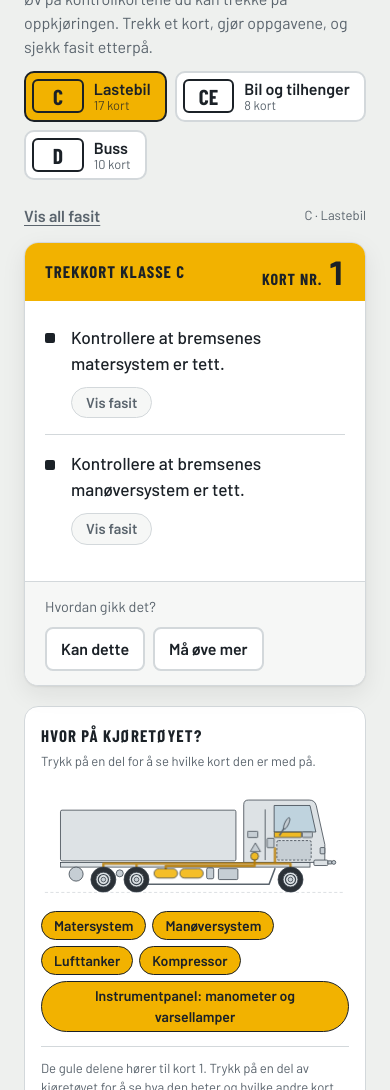
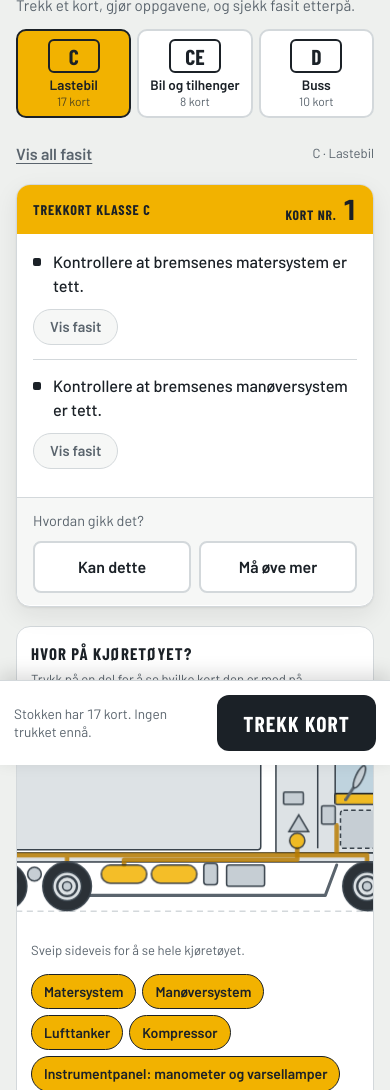
Before and after one commit to seiknes-ui/trekk, a plain HTML site: page index.html in a window 390 px wide. Shown: the part 79-1169 px from the top of the page. Drawn offline with nearby package versions, Linux system fonts and the light colour scheme; a web font is replaced by a local one.

Commit message:
Bedre mobilvisning: viewport, fast trekk-knapp nederst og sveipbar illustrasjon
Co-Authored-By: Claude Opus 5.5 <noreply@anthropic.com>

```diff
--- a/index.html
+++ b/index.html
@@ -1,3 +1,9 @@
+<!doctype html>
+<html lang="no">
+<head>
+<meta charset="utf-8">
+<meta name="viewport" content="width=device-width, initial-scale=1, viewport-fit=cover">
+<meta name="theme-color" content="#F2B200">
 <title>Trekkort yrkessjåfør</title>
 <meta name="claude:viewport-fit-sides" content="cover">
 <link rel="preconnect" href="https://fonts.googleapis.com">
@@ -58,7 +64,11 @@
   --c1: #6FA8E8; --c2: #F0605A; --lamp-red: #FF5A4E; --lamp-amber: #FFB52E;
 }
 * { box-sizing: border-box; }
+[hidden] { display: none !important; }
+html { -webkit-text-size-adjust: 100%; text-size-adjust: 100%; }
+:root { padding-top: env(safe-area-inset-top, 0px); }
 body {
+  margin: 0; -webkit-tap-highlight-color: transparent;
   background: var(--bg); color: var(--ink);
   font-family: var(--f-body); font-size: 16px; line-height: 1.5;
   padding-left: max(16px, env(safe-area-inset-left, 0px));
@@ -298,6 +308,65 @@ footer { color: var(--muted); font-size: .85rem; }
 .simopts select { font: inherit; padding: 4px 8px; border-radius: 6px; border: 1.5px solid var(--line); background: var(--surface); color: var(--ink); }
 .simmsg { margin: 0; min-height: 1.5em; font-weight: 600; }
 
+/* Trykkflater */
+.btn-fasit { min-height: 36px; padding: 6px 16px; }
+.mini { min-height: 36px; min-width: 42px; }
+.part { padding: 6px 12px; }
+.link-btn { padding: 8px 0; }
+.card { scroll-margin-top: 12px; }
+.ctl { -webkit-touch-callout: none; }
+.swipe { display: none; }
+
+/* Mobil og nettbrett: trekk-knappen blir en fast bunnlinje */
+@media (max-width: 860px) {
+  body { padding-bottom: calc(100px + env(safe-area-inset-bottom, 0px)); }
+  .drawbar {
+    position: fixed; left: 0; right: 0; bottom: 0; z-index: 15;
+    display: grid; grid-template-columns: minmax(0, 1fr) auto; align-items: center; gap: 12px;
+    border-radius: 0; border-width: 1px 0 0;
+    padding: 10px max(16px, env(safe-area-inset-right, 0px)) calc(10px + env(safe-area-inset-bottom, 0px)) max(16px, env(safe-area-inset-left, 0px));
+    box-shadow: 0 -6px 18px rgba(0, 0, 0, .14);
+  }
+  .drawbar .draw { order: 2; width: auto; padding: 12px 26px; font-size: 1.35rem; }
+  .drawbar .deckinfo { order: 1; font-size: .85rem; line-height: 1.3; }
+  .toast { bottom: calc(92px + env(safe-area-inset-bottom, 0px)); }
+}
+
+/* Telefon */
+@media (max-width: 600px) {
+  body { padding-top: 14px; }
+  .wrap { gap: 16px; }
+  header { gap: 12px; }
+  .brand h1 { font-size: 1.9rem; }
+  .brand p { font-size: .95rem; }
+  .classes { display: grid; grid-template-columns: repeat(3, minmax(0, 1fr)); width: 100%; gap: 6px; }
+  .cls { flex-direction: column; gap: 4px; padding: 8px 4px; text-align: center; min-width: 0; }
+  .cls b { font-size: .85rem; }
+  .cls small { font-size: .75rem; }
+  .card-head { padding: 10px 16px; }
+  .card-head .kl { font-size: .88rem; }
+  .card-head .nr { font-size: 1.8rem; }
+  .card-head .nr small { font-size: .85rem; }
+  .card-body { padding: 2px 16px 14px; }
+  .task { padding: 14px 0; }
+  .q { font-size: 1.02rem; grid-template-columns: 10px minmax(0, 1fr); gap: 10px; }
+  .q::before { width: 8px; height: 8px; }
+  .task-actions { padding-left: 0; }
+  .fasit { margin-left: 0; }
+  .card-foot { padding: 12px 16px; }
+  .card-foot .lead { width: 100%; }
+  .rate { width: 100%; display: grid; grid-template-columns: 1fr 1fr; }
+  .rate button { padding: 12px 8px; }
+  .panel { padding: 14px; }
+  .vehwrap { overflow-x: auto; margin: 0 -14px; padding: 0 14px 6px; -webkit-overflow-scrolling: touch; scrollbar-width: thin; }
+  .vehwrap .vehicle { min-width: 600px; }
+  .vehwrap .v-CE { min-width: 860px; }
+  .swipe { display: block; }
+  .controls { grid-template-columns: repeat(2, minmax(0, 1fr)); }
+  .ctl { min-height: 52px; }
+  .grid { grid-template-columns: repeat(auto-fill, minmax(52px, 1fr)); }
+}
+
 @media (prefers-reduced-motion: reduce) {
   .card, .switch, .switch::after, .draw { transition: none; }
   .fasit { animation: none; }
@@ -305,6 +374,8 @@ footer { color: var(--muted); font-size: .85rem; }
   .gauge .n1, .gauge .n2 { transition: none; }
 }
 </style>
+</head>
+<body>
 
 <div class="wrap">
   <header>
@@ -332,7 +403,8 @@ footer { color: var(--muted); font-size: .85rem; }
             <h2>Hvor på kjøretøyet?</h2>
             <span class="hint">Trykk på en del for å se hvilke kort den er med på.</span>
           </div>
-          <div id="vehicle"></div>
+          <div class="vehwrap" id="vehicle"></div>
+          <span class="hint swipe">Sveip sideveis for å se hele kjøretøyet.</span>
           <div class="parts" id="parts"></div>
           <div class="zinfo" id="zinfo"></div>
         </div>
@@ -383,18 +455,18 @@ footer { color: var(--muted); font-size: .85rem; }
     </section>
 
     <aside>
-      <div class="panel">
+      <div class="panel drawbar">
         <button class="draw" id="draw" type="button">Trekk kort</button>
         <p class="deckinfo" id="deckinfo"></p>
+      </div>
+
+      <div class="panel">
+        <h2>Alle kort</h2>
         <label class="opt" for="onlyWarn">
           <input type="checkbox" id="onlyWarn">
           <span class="switch" aria-hidden="true"></span>
           Trekk bare kort jeg må øve på
         </label>
-      </div>
-
-      <div class="panel">
-        <h2>Alle kort</h2>
         <div class="progress">
           <div class="bar" id="bar"></div>
           <div class="legend" id="legend"></div>
@@ -722,7 +794,7 @@ const combo = () => `
 function renderVehicle() {
   const w = { C: 790, CE: 1120, D: 800 }[cls];
   const body = { C: truck, CE: combo, D: bus }[cls]();
-  $("vehicle").innerHTML = `<svg class="vehicle" viewBox="0 0 ${w} 285" role="group" aria-label="Illustrasjon av ${DATA[cls].name.toLowerCase()}">
+  $("vehicle").innerHTML = `<svg class="vehicle v-${cls}" viewBox="0 0 ${w} 285" role="group" aria-label="Illustrasjon av ${DATA[cls].name.toLowerCase()}">
     <line class="ground" x1="10" y1="273" x2="${w - 10}" y2="273"/>${body}</svg>`;
   vehicleCls = cls;
 }
@@ -738,6 +810,20 @@ function applyVis() {
   $("zinfo").innerHTML = `<span class="hint">De gule delene hører til kort ${current + 1}. Trykk på en del av kjøretøyet for å se hva den heter og hvilke andre kort den er med på.</span>`;
   $("simPanel").hidden = !v.sim;
   if (v.sim) $("simTry").textContent = SIM_TRY[v.sim];
+  requestAnimationFrame(centerVehicle);
+}
+
+/* På smal skjerm kan tegningen scrolles sideveis: vis de markerte delene */
+function centerVehicle() {
+  const w = $("vehicle");
+  if (w.scrollWidth <= w.clientWidth + 1) return;
+  const hl = [...w.querySelectorAll(".z.hl")];
+  if (!hl.length) return;
+  const base = w.getBoundingClientRect();
+  let l = Infinity, r = -Infinity;
+  hl.forEach(g => { const b = g.getBoundingClientRect(); l = Math.min(l, b.left); r = Math.max(r, b.right); });
+  const c = (l + r) / 2 - base.left + w.scrollLeft;
+  w.scrollTo({ left: c - w.clientWidth / 2, behavior: reduced ? "auto" : "smooth" });
 }
 
 function showZone(id) {
@@ -921,7 +1007,7 @@ function show(i, animate) {
   setTimeout(() => { renderCard(); c.classList.remove("flipping"); }, 330);
 }
 
-function draw() {
+function drawCard() {
   const onlyWarn = $("onlyWarn").checked;
   if (onlyWarn) {
     const pool = DATA[cls].cards.map((_, i) => i).filter(i => ratings[key(cls, i)] === "warn");
@@ -934,6 +1020,14 @@ function draw() {
   const i = decks[cls].pop();
   drawn[cls].add(i);
   show(i, true);
+}
+function draw() {
+  drawCard();
+  // Trekk-knappen ligger nederst på mobil: sørg for at det nye kortet er synlig
+  if (matchMedia("(max-width: 860px)").matches) {
+    const t = $("card").getBoundingClientRect().top;
+    if (t < 0 || t > innerHeight * .5) $("card").scrollIntoView({ behavior: reduced ? "auto" : "smooth", block: "start" });
+  }
 }
 
 /* ---------- timer (snøkjetting maks 10 min) ---------- */
@@ -1066,6 +1160,7 @@ document.querySelectorAll("[data-hold]").forEach(b => {
   ["pointerup", "pointercancel", "lostpointercapture"].forEach(ev => b.addEventListener(ev, () => setHold(n, false)));
   b.addEventListener("keydown", e => { if ((e.key === " " || e.key === "Enter") && !e.repeat) { e.preventDefault(); setHold(n, true); } });
   b.addEventListener("keyup", e => { if (e.key === " " || e.key === "Enter") setHold(n, false); });
+  b.addEventListener("contextmenu", e => e.preventDefault());
 });
 
 /* ---------- start ---------- */
@@ -1077,3 +1172,6 @@ $("onlyWarn").checked = store.get("onlyWarn", false);
 renderClasses();
 show(0, false);
 </script>
+
+</body>
+</html>
```
